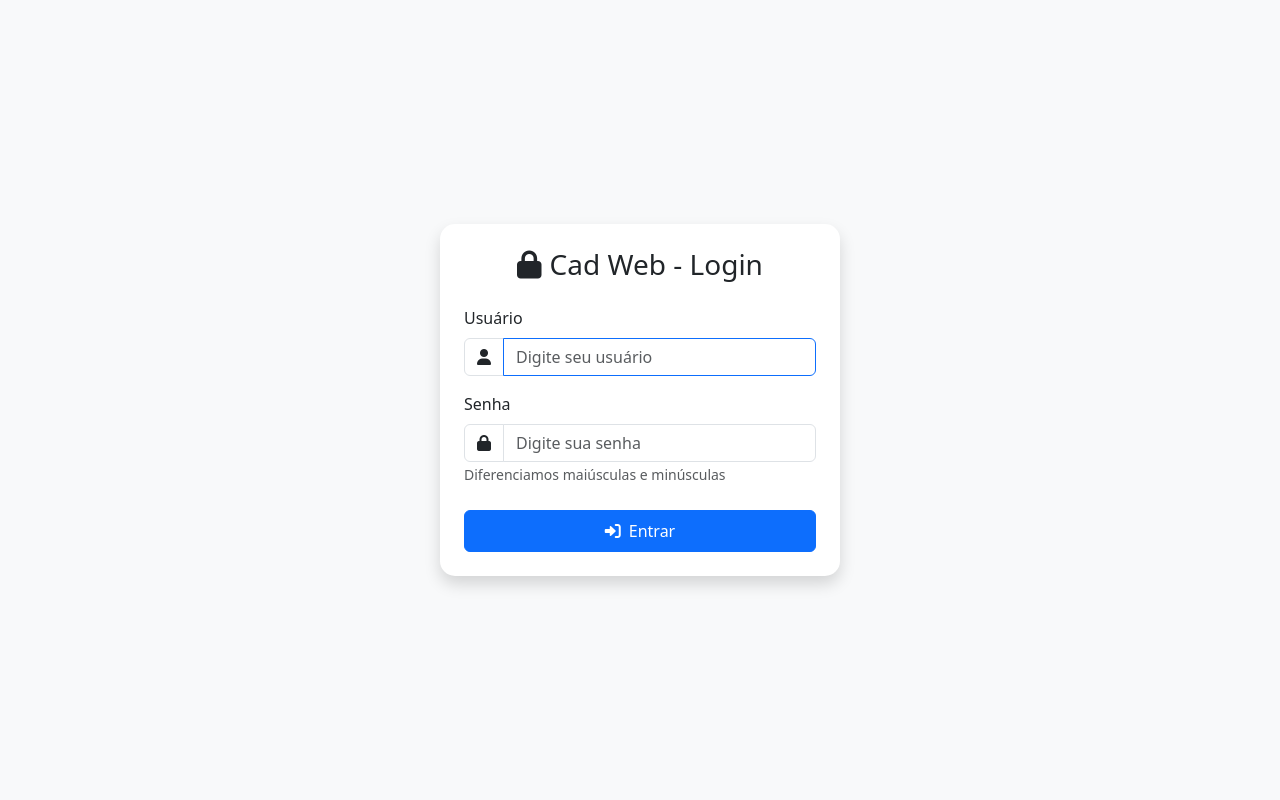
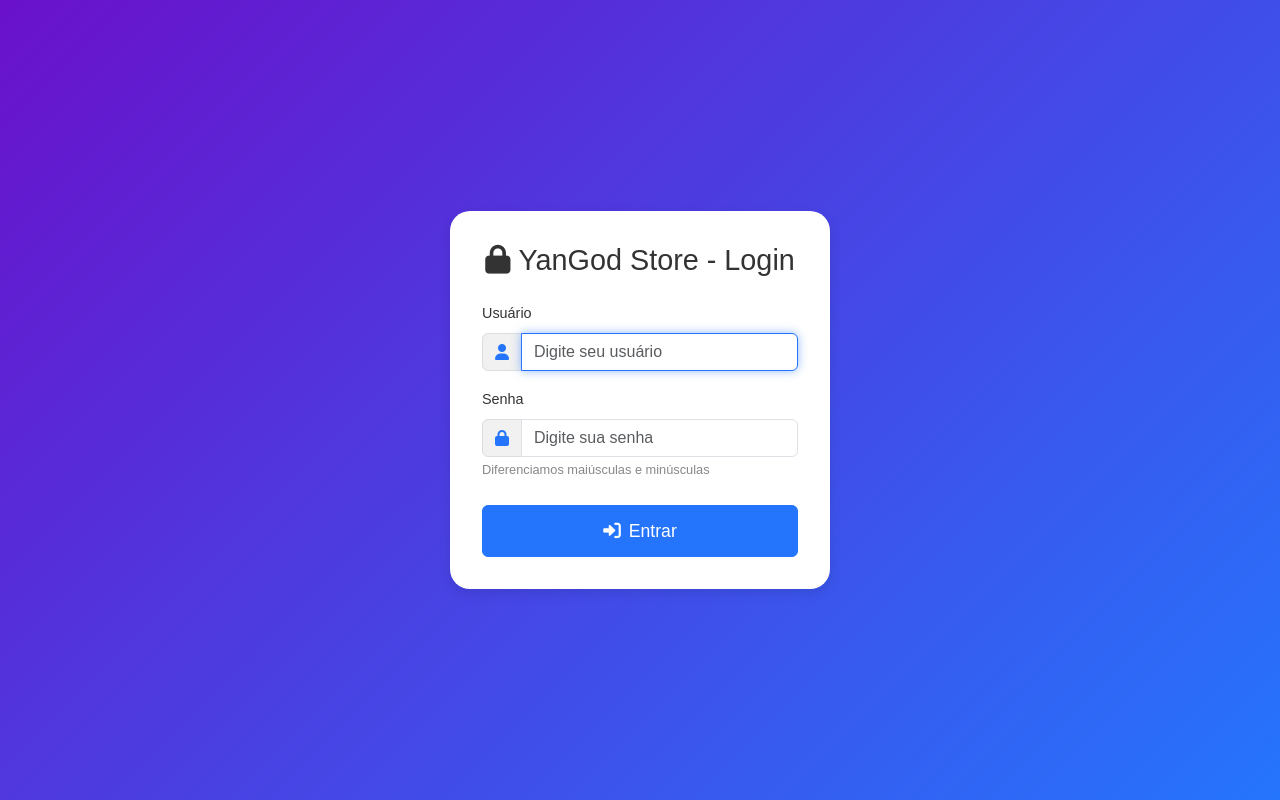
Before and after one commit to Y4NG0D/CadWeb, a Django app: page /login/ in a window 1280 px wide. Run offline with Django 4.2, Linux system fonts and the light colour scheme.

Commit message:
Ajustes de Personalização

```diff
--- a/templates/base.html
+++ b/templates/base.html
@@ -43,7 +43,7 @@
                             <form action="{% url 'logout' %}" method="POST">
                                 {% csrf_token %}
                                 <button type="submit" class="nav-link">
-                                    <i class="bi bi-box-arrow-right"></i> Logout
+                                    <i class="bi bi-box-arrow-right"></i>
                                 </button>
                             </form>
                         </li>
--- a/templates/login.html
+++ b/templates/login.html
@@ -14,42 +14,84 @@
     <style>
         /* Estilos personalizados */
         body {
-            background: #f8f9fa; /* Cor de fundo suave */
+            background: linear-gradient(135deg, #6a11cb 0%, #2575fc 100%); /* Gradiente de fundo */
+            font-family: 'Arial', sans-serif;
+            display: flex;
+            justify-content: center;
+            align-items: center;
+            min-height: 100vh;
         }
         .card {
-            border-radius: 15px; /* Bordas arredondadas */
-            border: none; /* Remove borda padrão */
+            border-radius: 20px; /* Bordas arredondadas mais suaves */
+            border: none;
+            box-shadow: 0 4px 12px rgba(0, 0, 0, 0.1); /* Sombra suave */
+            background-color: #fff;
+            padding: 2rem;
+            width: 100%;
+            max-width: 380px;
+            transition: transform 0.3s ease; /* Transição suave ao passar o mouse */
+        }
+        .card:hover {
+            transform: scale(1.05); /* Aumento de escala ao passar o mouse */
+        }
+        h3 {
+            color: #333;
+            font-size: 1.8rem;
+            margin-bottom: 1.5rem;
+            text-align: center;
+        }
+        .form-label {
+            font-size: 0.9rem;
+            color: #333;
         }
         .form-control:focus {
-            box-shadow: none; /* Remove sombra padrão do Bootstrap */
-            border-color: #0d6efd; /* Cor da borda ao focar */
+            border-color: #2575fc; /* Cor da borda ao focar */
+            box-shadow: 0 0 10px rgba(37, 117, 252, 0.5); /* Efeito de foco suave */
         }
         .input-group-text {
-            background: #fff; /* Fundo branco para os ícones */
+            background-color: #f1f1f1;
+            border: 1px solid #ddd;
+            color: #2575fc;
+        }
+        .btn-primary {
+            background-color: #2575fc;
+            border-color: #2575fc;
+            padding: 12px;
+            font-size: 1.1rem;
+            transition: background-color 0.3s ease;
+        }
+        .btn-primary:hover {
+            background-color: #6a11cb;
+            border-color: #6a11cb;
+        }
+        .alert {
+            margin-top: 10px;
+        }
+        .input-group-text i {
+            color: #2575fc;
+        }
+        .small {
+            color: #888;
+            font-size: 0.8rem;
         }
     </style>
 </head>
-<body class="d-flex justify-content-center align-items-center vh-100">
-    <!-- Container principal do card -->
-    <div class="card p-4 shadow" style="max-width: 400px; width: 100%;">
-        <!-- Título com ícone -->
-        <h3 class="text-center mb-4"><i class="fas fa-lock me-2"></i>Cad Web - Login</h3>
+<body>
+    <div class="card">
+        <h3><i class="fas fa-lock me-2"></i>YanGod Store - Login</h3>
 
-        <!-- Seção de mensagens do sistema -->
         {% if messages %}
             {% for message in messages %}
-                <div class="alert alert-danger alert-custom d-flex align-items-center" role="alert">
-                    <i class="fas fa-times-circle error-x"></i>
+                <div class="alert alert-danger d-flex align-items-center" role="alert">
+                    <i class="fas fa-times-circle me-2"></i>
                     {{ message }}
                 </div>
             {% endfor %}
         {% endif %}
 
-        <!-- Formulário de login -->
         <form method="post">
             {% csrf_token %}
 
-            <!-- Tratamento de erros gerais do formulário -->
             {% if form.non_field_errors %}
                 <div class="alert alert-danger alert-dismissible fade show d-flex align-items-center" role="alert">
                     <i class="fas fa-times-circle me-2"></i>
@@ -58,51 +100,33 @@
                     {% endfor %}
                     <button type="button" class="btn-close ms-auto" data-bs-dismiss="alert" aria-label="Fechar"></button>
                 </div>
-
             {% endif %}
 
-            <!-- Campo de usuário -->
             <div class="mb-3">
-                <label class="form-label">Usuário</label>
+                <label class="form-label" for="username">Usuário</label>
                 <div class="input-group">
-                    <!-- Ícone do usuário -->
                     <span class="input-group-text"><i class="fas fa-user"></i></span>
-                    <input type="text"
-                           name="username"
-                           class="form-control"
-                           placeholder="Digite seu usuário"
-                           required
-                           autofocus> <!-- Foco automático ao carregar -->
+                    <input type="text" name="username" id="username" class="form-control" placeholder="Digite seu usuário" required autofocus>
                 </div>
             </div>
 
-            <!-- Campo de senha -->
             <div class="mb-4">
-                <label class="form-label">Senha</label>
+                <label class="form-label" for="password">Senha</label>
                 <div class="input-group">
-                    <!-- Ícone de cadeado -->
                     <span class="input-group-text"><i class="fas fa-lock"></i></span>
-                    <input type="password"
-                           name="password"
-                           class="form-control"
-                           placeholder="Digite sua senha"
-                           required> <!-- Campo obrigatório -->
+                    <input type="password" name="password" id="password" class="form-control" placeholder="Digite sua senha" required>
                 </div>
-                <!-- Texto de ajuda sobre case sensitivity -->
-                <small class="text-muted">Diferenciamos maiúsculas e minúsculas</small>
+                <small class="small">Diferenciamos maiúsculas e minúsculas</small>
             </div>
 
-            <!-- Botão de submit -->
-            <button type="submit" class="btn btn-primary w-100 py-2">
+            <button type="submit" class="btn btn-primary w-100">
                 <i class="fas fa-sign-in-alt me-2"></i>Entrar
             </button>
         </form>
     </div>
 
     <!-- Scripts necessários -->
-    <!-- jQuery -->
     <script src="https://code.jquery.com/jquery-3.6.0.min.js"></script>
-    <!-- Bootstrap Bundle com Popper -->
     <script src="https://cdn.jsdelivr.net/npm/bootstrap@5.3.0/dist/js/bootstrap.bundle.min.js"></script>
 </body>
 </html>
--- a/templates/pedido/detalhes.html
+++ b/templates/pedido/detalhes.html
@@ -23,8 +23,8 @@
     </p>
     {{ form.as_p }}
     <button type="submit" class="btn btn-primary btn-sm">Salvar Produto</button>
-    <a href="{% url 'form_pagamento' pedido.id %}" class="btn btn-primary btn-sm">Registrar Pagamento</a>
-    <a href="{% url 'nota_fiscal' pedido.id %}" class="btn btn-primary btn-sm">Nota Fiscal</a>
+    <a href="{% url 'form_pagamento' pedido.id %}" class="btn btn-success btn-sm">Registrar Pagamento</a>
+    <a href="{% url 'nota_fiscal' pedido.id %}" class="btn btn-warning btn-sm">Nota Fiscal</a>
 </form>
 
 <hr>
--- a/templates/pedido/lista.html
+++ b/templates/pedido/lista.html
@@ -10,7 +10,7 @@
 <div class="barrabotoes">
     <a href="{% url 'listaCliente' %}" class="btn btn-primary">Lista Clientes</a>
     <a href="{% url 'form_cliente' %}" class="btn btn-primary">Inserir Novo</a>
-    <button class="btn btn-secondary" onclick="window.location.reload();">Recarregar</button>
+    <button class="btn btn-primary" onclick="window.location.reload();">Recarregar</button>
 </div>
 
 
```
